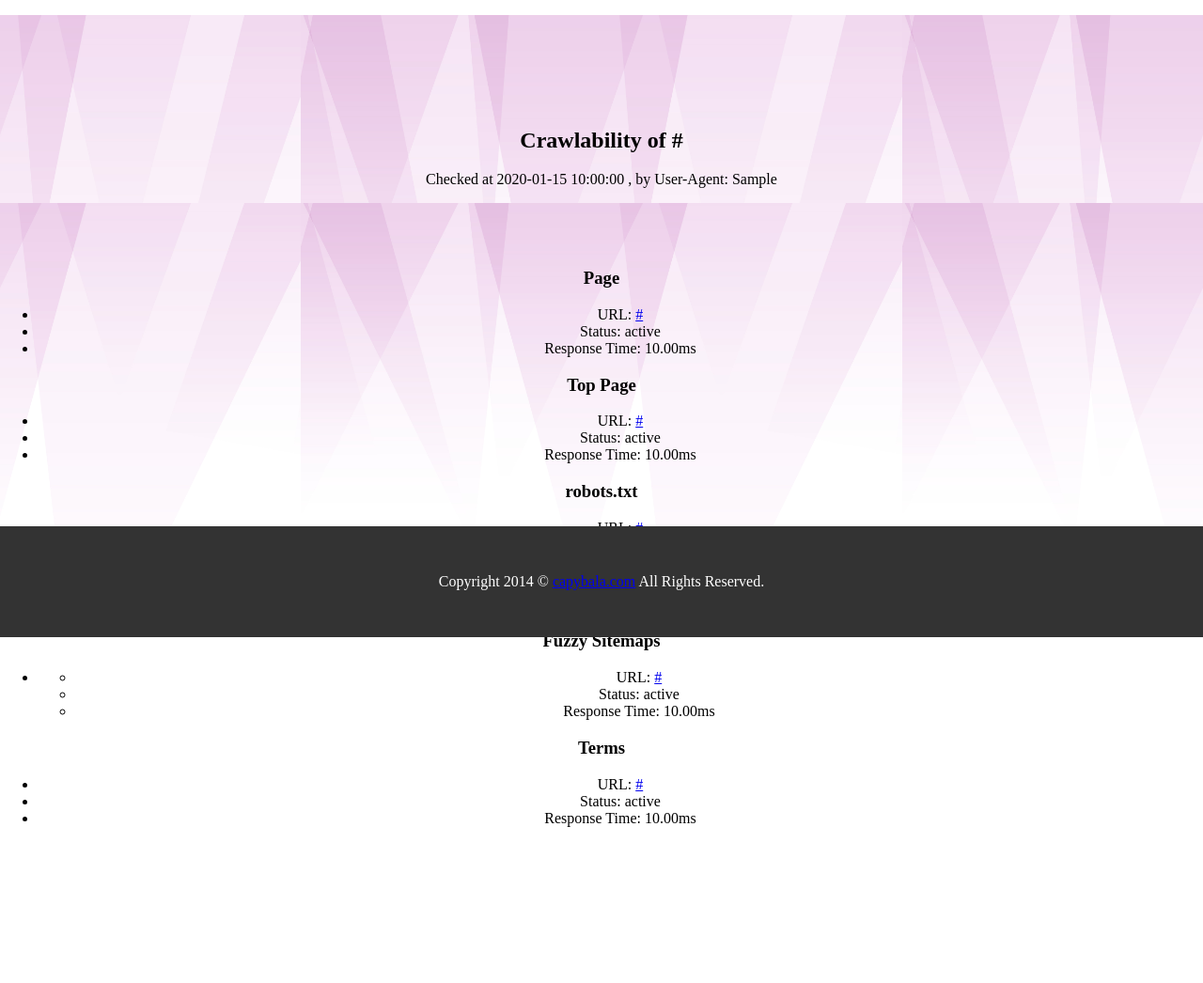
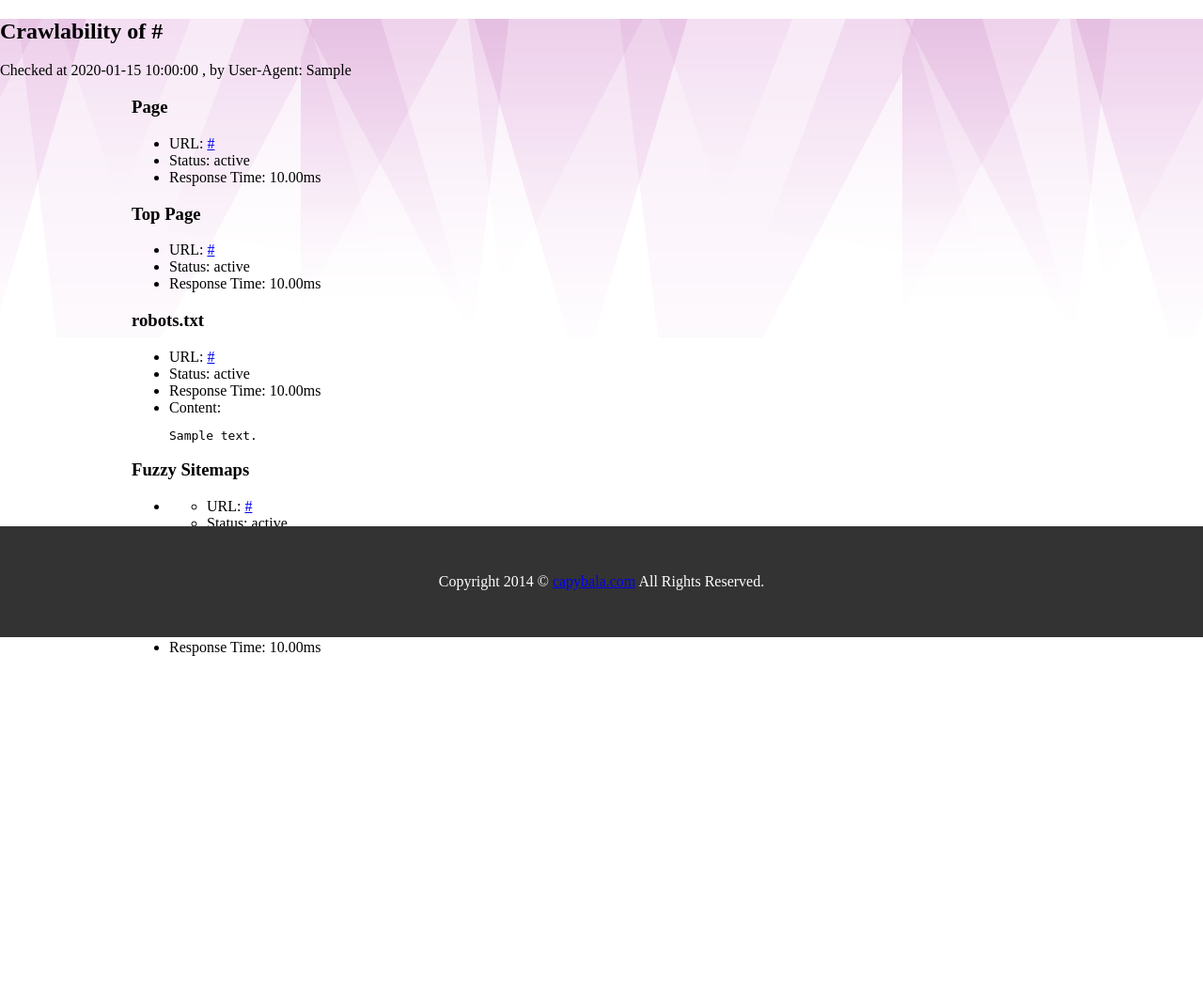
Before and after one commit to capybala/crawlability, a Python web app: template templates/result.html in a window 1280 px wide. Shown: the part 122-1168 px from the top of the page at 94% size. After the commit the page ends 820 px from the top, so only its background shows below. Run offline with Jinja, Linux system fonts and the light colour scheme; the template is opened without the code that fills it: most values are stand-ins (such as "Sample title", 1, 10 or a date in 2020).

Commit message:
result css update

```diff
--- a/static/screen.css
+++ b/static/screen.css
@@ -19,14 +19,16 @@ header h1{
 /*section*/
 section {
 	min-height: 400px;
-	padding: 100px 0;
-	text-align: center;
 	background-image: url(images/header.jpg);
 	background-repeat: repeat-x;
 	background-position:  top center;
 	background-size: 50% 50%;
 }
-/*top*/
+/*index.html*/
+#top section{
+	padding: 100px 0;
+	text-align: center;
+}
 #top input {
 	margin-right: 10px;
 	padding: 20px 10px;
@@ -56,7 +58,11 @@ section {
 	padding: 50px 0;
 }
 
-
+#result article{
+	max-width:1000px;
+	width:90%;
+	margin: 0 auto;
+}
 
 /*footer*/
 footer{
--- a/templates/result.html
+++ b/templates/result.html
@@ -19,7 +19,7 @@
 
 <p>Checked at {{ c.page.started_at.strftime('%Y-%m-%d %H:%M:%S %Z') }}, by User-Agent: {{ c.page.user_agent }}</p>
 
-<section>
+<article>
 	<h3>Page</h3>
 	<ul>
 		{{ render_page_items(c.page) }}
@@ -57,6 +57,6 @@
 		<li>No terms found</li>
 		{% endif %}
 	</ul>
-</section>
+</article>
 </section>
 {% endblock %}
```
